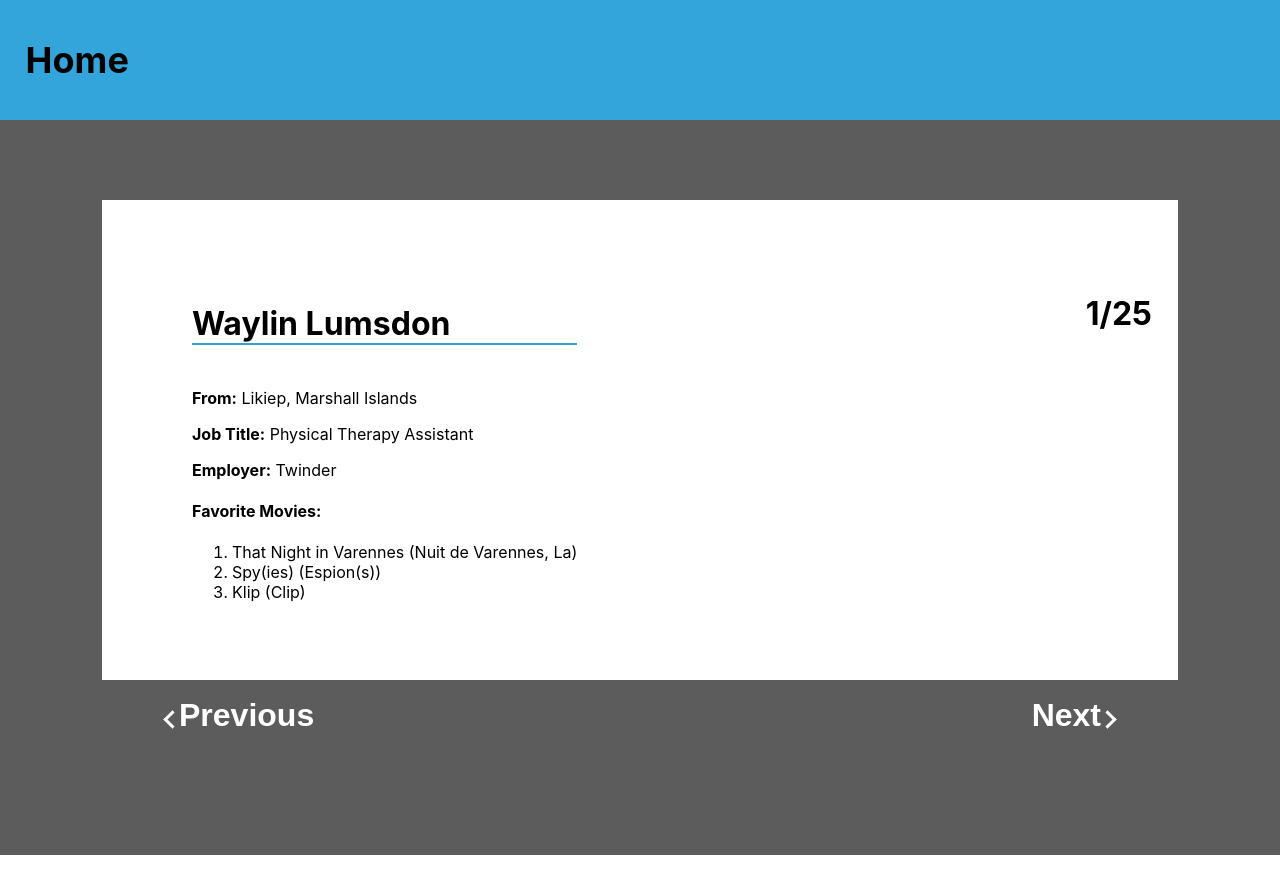
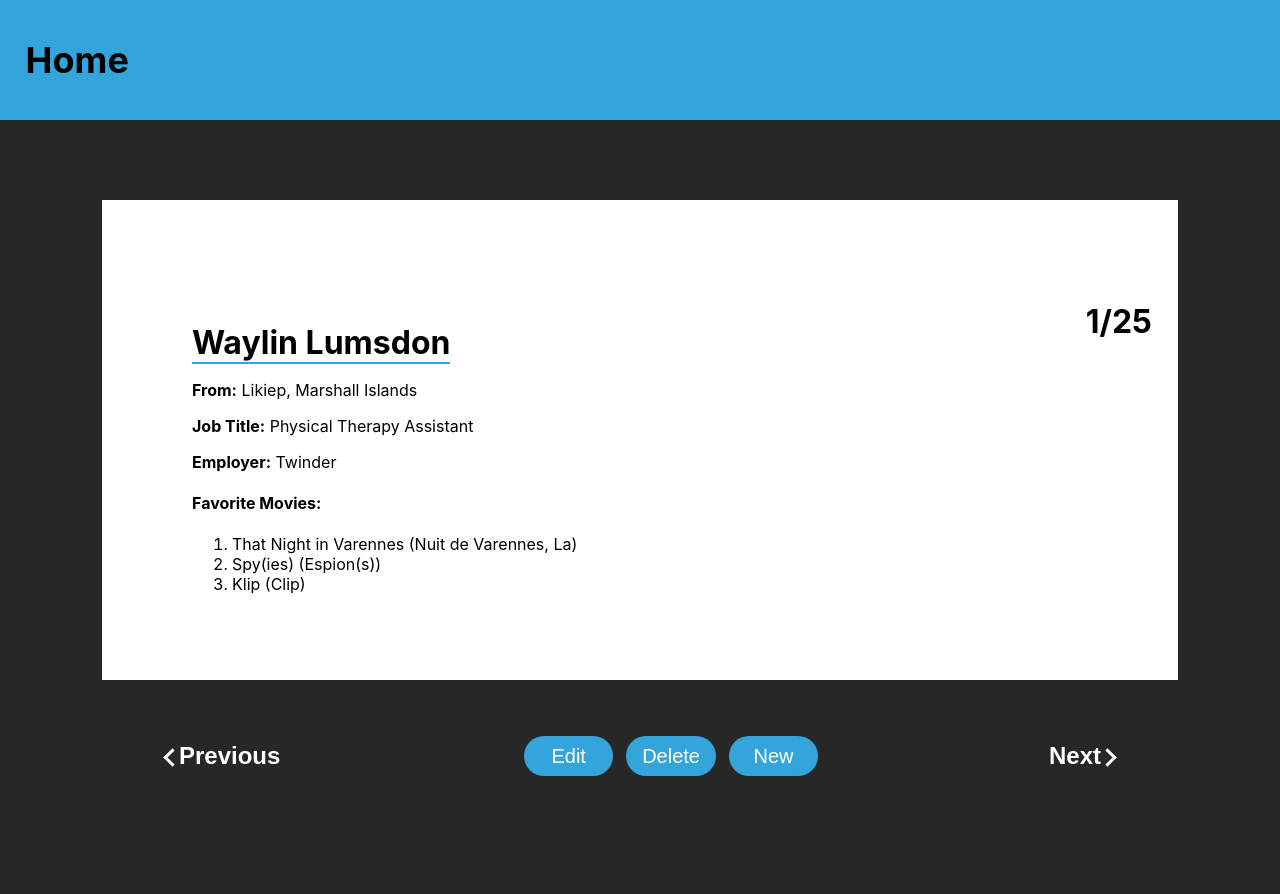
Before and after one commit to AutoDave91/react-iii, a React (Create React App) app: page / in a window 1280 px wide. Shown: the top 894 px of the page. Before the commit the page ends 855 px from the top, so only its background shows below. Built offline with nearby package versions, Linux system fonts and the light colour scheme.

Commit message:
done, prepped for BD

```diff
--- a/src/App.css
+++ b/src/App.css
@@ -1,5 +1,5 @@
 .App {
-  background-color: rgb(92, 92, 92);
+  background-color: rgb(39, 39, 39);
 }
 
 .App-header {
--- a/src/components/List.js
+++ b/src/components/List.js
@@ -18,9 +18,10 @@ class List extends Component{
                     <h3 className='counter'>{contact[this.props.index].id}/{contact.length}</h3>
                 </section>
                 <section>
-                    <h1 className='Name'>{contact[this.props.index].name.first} {contact[this.props.index].name.last}</h1>
-                {/* </section> */}
-                {/* <section className='From'> */}
+                    <section className='Name'>
+                        <h1 className='name'>{contact[this.props.index].name.first} {contact[this.props.index].name.last}</h1>
+                    </section>
+                    <section className='Rest'>
                         <p><strong>From:</strong> {contact[this.props.index].city}, {contact[this.props.index].country}</p>
                     {/* </section> */}
                     {/* <section className='Title'> */}
@@ -37,6 +38,7 @@ class List extends Component{
                         <li>{contact[this.props.index].favoriteMovies[2]}</li>
                     </ol>
                     </section>
+                </section>
             </main>
         )
     }
--- a/src/components/List_Style.css
+++ b/src/components/List_Style.css
@@ -6,9 +6,14 @@
     justify-content: space-between;
 }
 .Name{
+    min-width: .5vw;
+}
+.name{
     font-size: 4vh;
     border: solid #34a5da;
     border-width: 0 0 2px 0;
+    margin-bottom: 1.5vh;
+    width: fit-content;
 }
 .counter{
     font-size: 4vh;
--- a/src/components/White_box.js
+++ b/src/components/White_box.js
@@ -22,6 +22,11 @@ class White_box extends Component{
                     <button onClick={()=> {if(this.state.index >0){
                         this.setState({index: this.state.index -1})
                     }}}><strong><i className="prev"></i>Previous</strong></button>
+                    <div>
+                        <button className='BD' id='Edit'>Edit</button>
+                        <button className='BD' id='Delete'>Delete</button>
+                        <button className='BD'>New</button>
+                    </div>
                     <button onClick={()=> {if(this.state.index <data.length-1){
                         this.setState({index: this.state.index +1})}
                     }}><strong>Next<i className="next"></i></strong></button>
--- a/src/components/white_box.css
+++ b/src/components/white_box.css
@@ -24,7 +24,16 @@ button{
     border: none;
     outline: none;
     color: white;
-    font-size: 4vh;
+    font-size: 3vh;
+}
+.BD{
+    background-color: #34a5da;
+    border-radius: 25px;
+    width: 7vw;
+    height: 5vh;
+    font-size: 2.5vh;
+    margin-top: 5vh;
+    margin-left: 1vw;
 }
 i {
     border: solid white;
```
Lines whose indentation alone changed are shown as unchanged.
